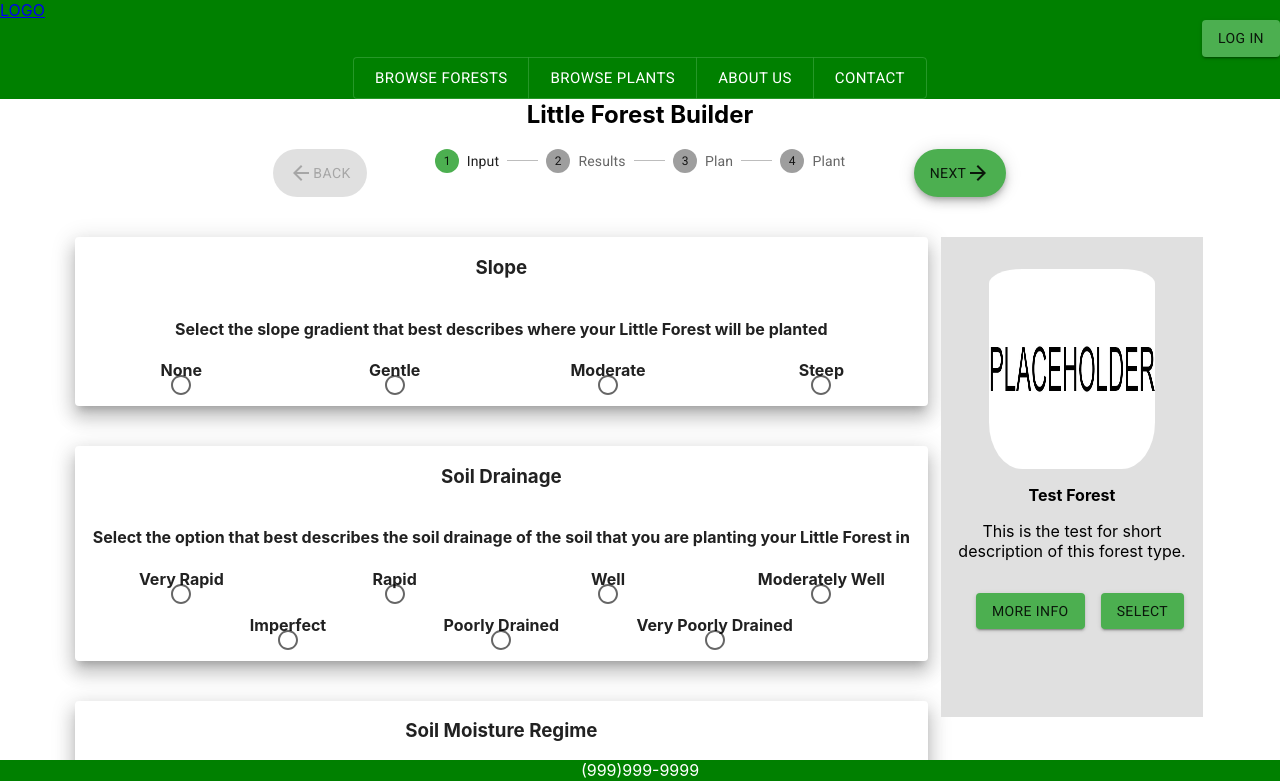
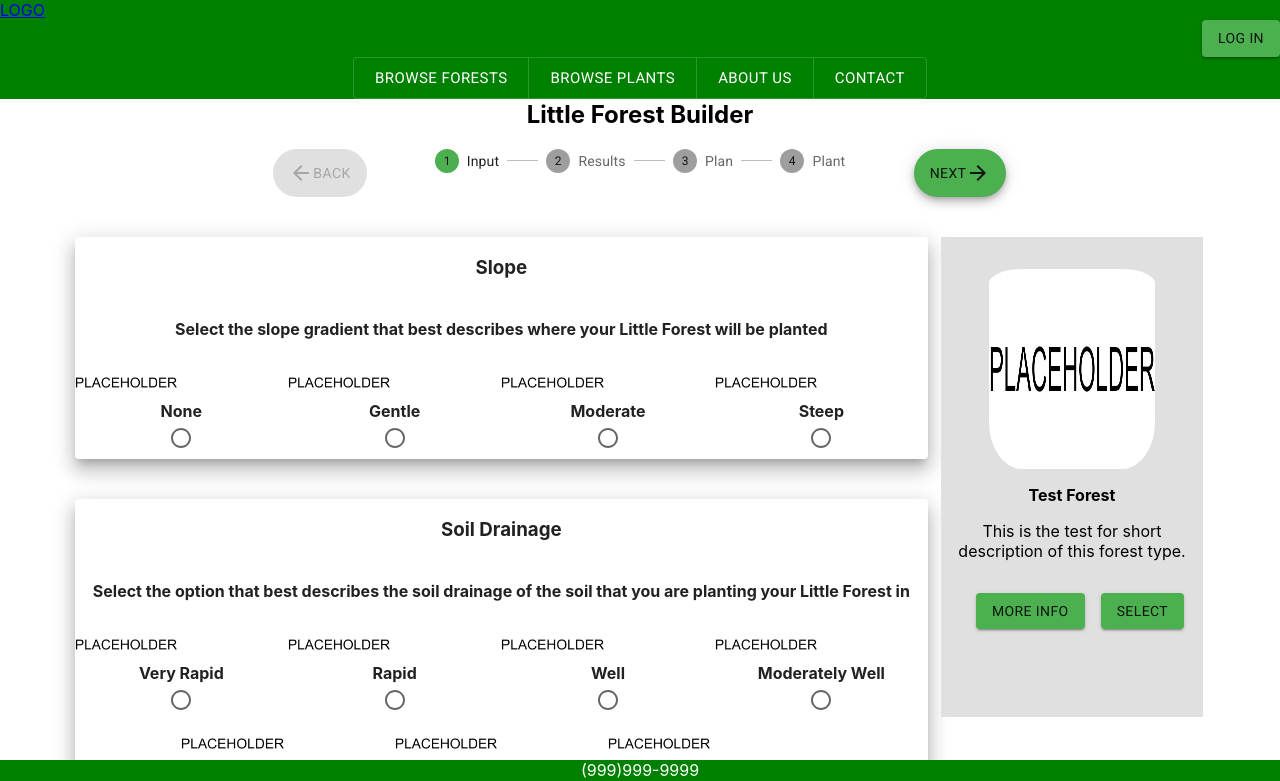
Before and after one commit to winterNebs/little-forests, a React (Create React App) app in the folder client/: page /builder in a window 1280 px wide. Shown: the top 781 px of the page. Built offline with nearby package versions, Linux system fonts and the light colour scheme; no server answers.

Commit message:
State adjustments

```diff
--- a/client/src/App.css
+++ b/client/src/App.css
@@ -11,6 +11,7 @@
 .condition-thumbnail {
   width: 8vw;
   margin-bottom: 1vw;
+  align-items: center;
 }
 
 .forest-thumbnail {
--- a/client/src/components/ConditionContainer.tsx
+++ b/client/src/components/ConditionContainer.tsx
@@ -1,6 +1,7 @@
 import * as React from "react";
 import { Box, Grid, Paper, Radio, Stack } from "@mui/material";
 import { ContainerValues } from "./Pages/BuilderPage";
+import placeholderImage from '../placeholder.jpg';
 
 const ConditionContainer = (props: ContainerValues) => {
 
@@ -21,15 +22,19 @@ const ConditionContainer = (props: ContainerValues) => {
 					</Grid>
 
 					{props.siteConditions.map((condition) => (
-						<Grid key={condition.subtitle} item xs={3}>
-							<Stack spacing={-2}>
+						<Grid key={condition.subtitle} item xs={3} >
+							<Stack spacing={-0.5}>
 								{typeof condition.imageURL !== "undefined" ? (
 									<>
-										<img src={condition.imageURL} />
+										<img className="condition-thumbnail" src={condition.imageURL} />
 										<h4>{condition.subtitle}</h4>
 									</>
 								) : (
-									<h4>{condition.subtitle}</h4>
+									<>
+										<img className="condition-thumbnail" src={placeholderImage} />
+										<h4>{condition.subtitle}</h4>
+									</>
+
 								)}
 								<Radio
 									checked={
--- a/client/src/components/Pages/BuilderPage.tsx
+++ b/client/src/components/Pages/BuilderPage.tsx
@@ -237,5 +237,4 @@ export default function BuilderPage() {
             </Grid>
 		</>
 	);
-}
-//export { BuilderPage as default };
+};
```
